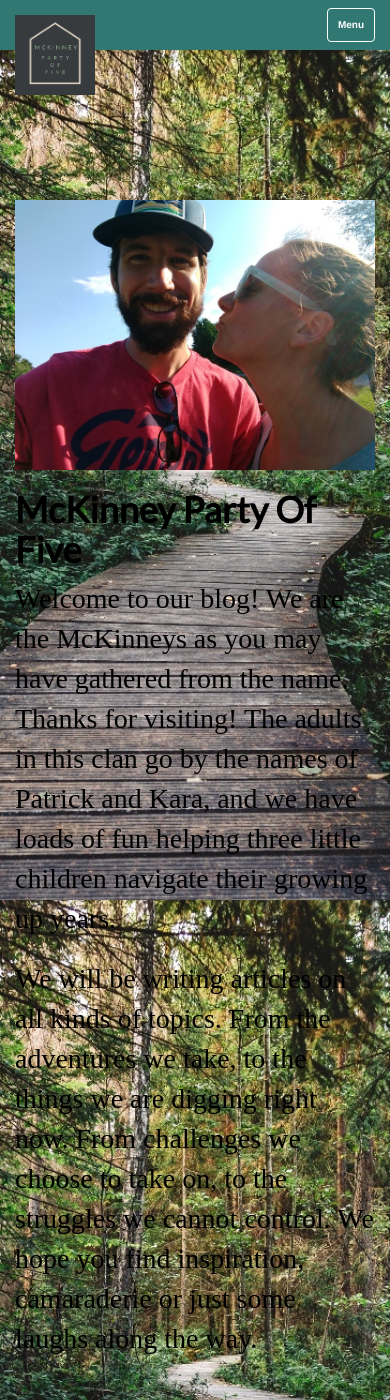
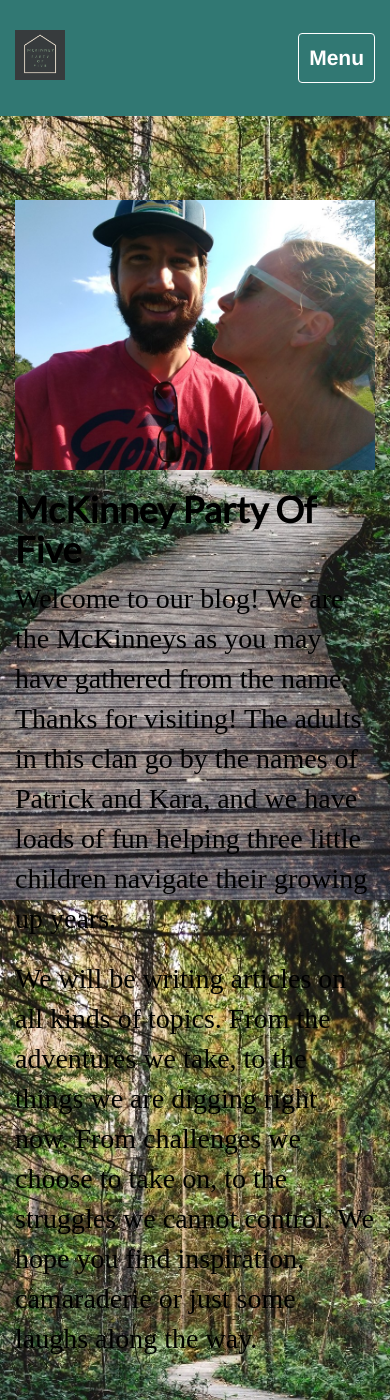
Before and after one commit to pmacMaps/mckinneypartyof5, a Jekyll site: the page built from index.html, in a window 390 px wide and 1400 px high. Built offline with Jekyll 4.4.1, drawn with Linux system fonts in a browser that asks for light colours; some web fonts are replaced.

Commit message:
update mobile header styles

```diff
--- a/css/style.css
+++ b/css/style.css
@@ -581,6 +581,26 @@ body.pf-single .pf-link {
 }
 
 @media screen and (max-width:768px) {
+	#mainNav {
+		padding: 25px 0;
+	}
+
+	.navbar-brand img {
+    	width: 50px;
+    	height: 50px;
+		margin-top: -10px;
+	}
+
+	.navbar-custom .navbar-toggle {
+		font-size: 1.5em;
+	}
+
+	.navbar-custom li {
+		padding-top: 0px;
+		margin: 10px 0;
+		text-align: right;
+	}
+
 	/*.feat-posts .thumbnail*/
 	body.home .feat-posts .container .row .col-md-4 {
 		margin: 125px 0px;
@@ -597,6 +617,13 @@ body.pf-single .pf-link {
 	body.about div.page-content img.img-responsive,
 	body.post-single .feat-img {
 		width: 100%;
+	}
+
+	body.about .page-content,
+	body.blog .page-content,
+	body.post-single,
+	body.archive {
+		padding-top: 150px;
 	}
 
 }
```
